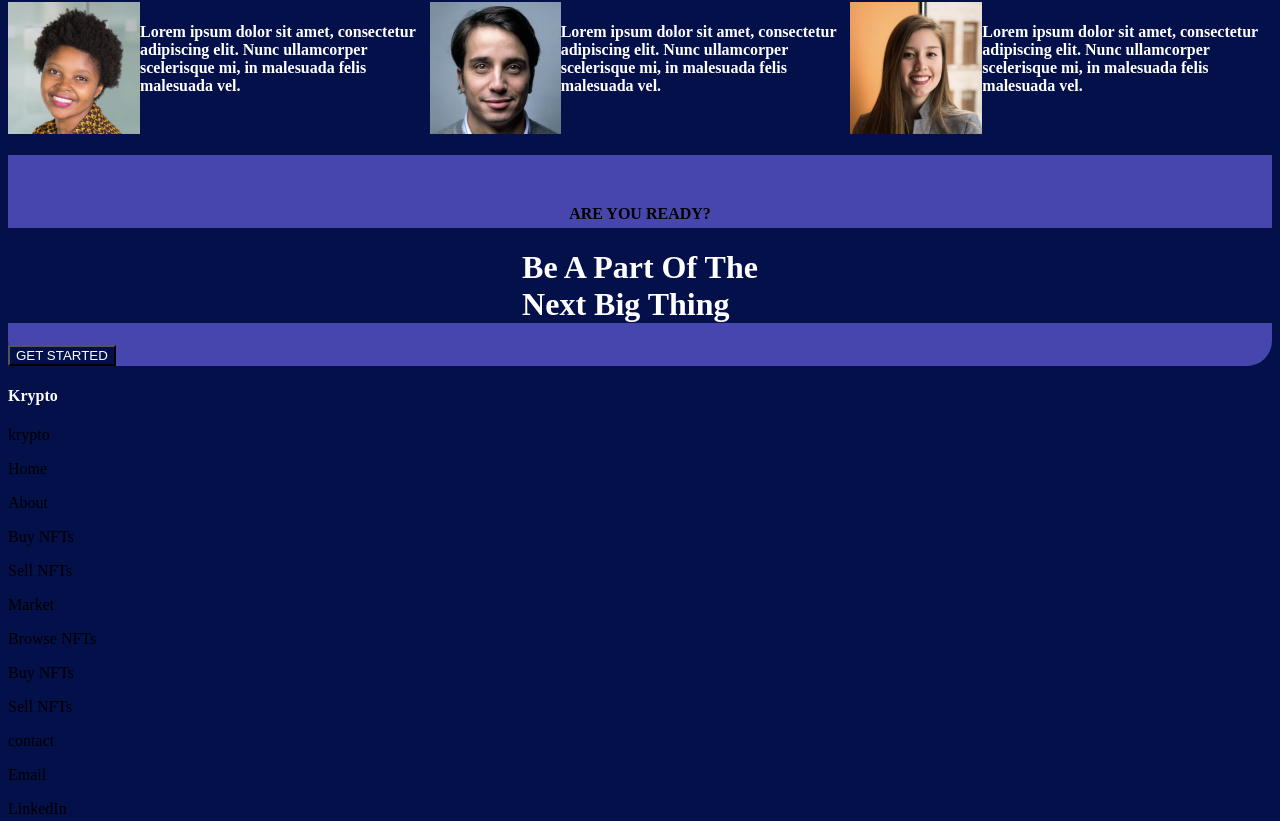
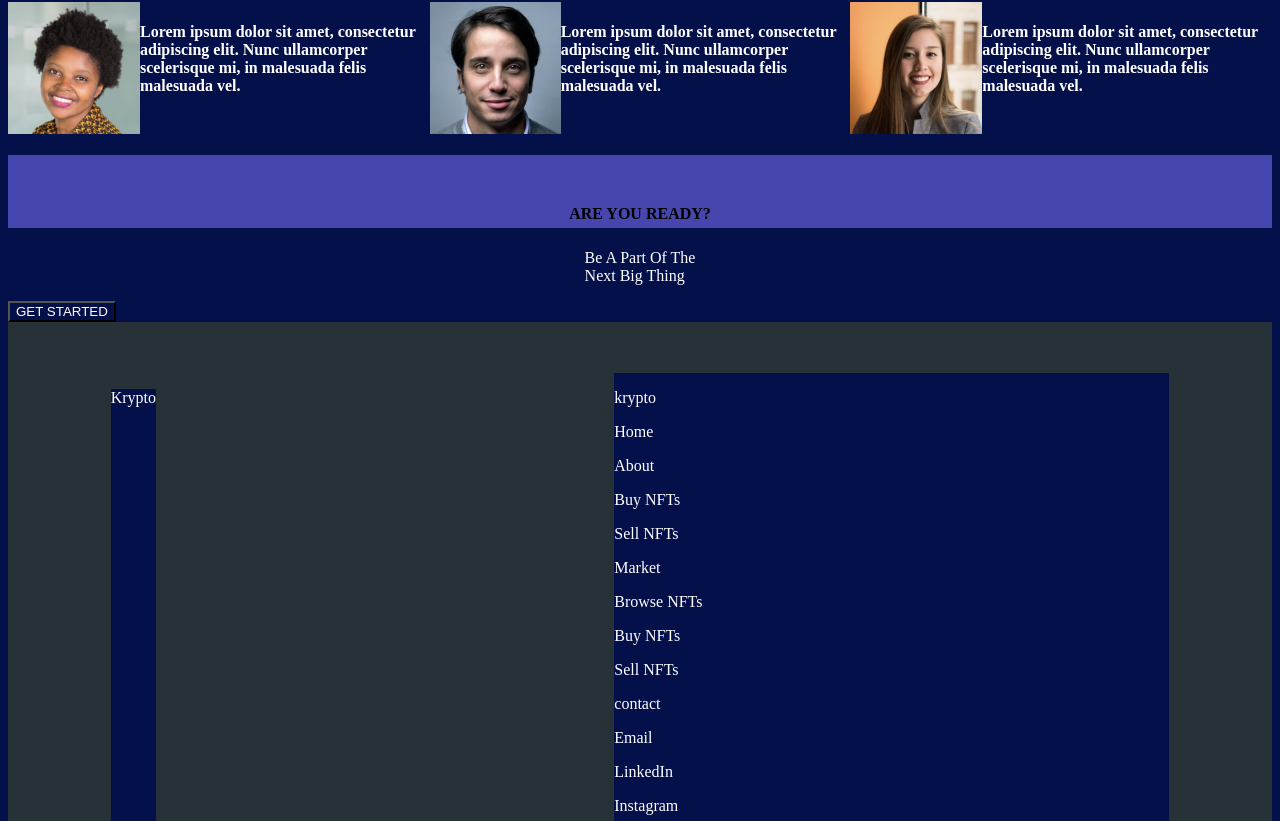
Before and after one commit to OnomePrecious/reactPractise, a React (Create React App) app: page / in a window 1280 px wide. Shown: the part 1879-2700 px from the top of the page. Built offline with nearby package versions, Linux system fonts and the light colour scheme.

Commit message:
practise

```diff
--- a/src/Component/Footer/index.jsx
+++ b/src/Component/Footer/index.jsx
@@ -4,7 +4,10 @@ const Footer = () => {
     return(
         <>
 <div className={style.mainContainer}>
-    <h4 style={{color: "#fff"}}>Krypto </h4>
+    <p style={{color: "#fff"}}>Krypto </p>
+<div className={style.footerSide}>
+
+
     <div><p>krypto</p>
         <div>
             <p>Home</p>
@@ -31,6 +34,7 @@ const Footer = () => {
                 <input placeholder="email address" className={style.input}/>
             </label>
         </div>
+</div>
 
     </div>
 </div>
--- a/src/Component/Footer/index.module.css
+++ b/src/Component/Footer/index.module.css
@@ -0,0 +1,15 @@
+.mainContainer {
+    background: #263238;
+    padding: 4% 0;
+    display: flex;
+    color: white;
+    justify-content: space-around;
+    gap: 20%;
+
+}
+.footerSide{
+    display: grid;
+    grid-template-columns: repeat(3, 1fr);
+    justify-content: space-evenly;
+
+}
--- a/src/Pages/Krypto/Started/index.jsx
+++ b/src/Pages/Krypto/Started/index.jsx
@@ -6,12 +6,12 @@ const Started =() => {
             <div className={style.mainContainer}>
                 <div className={style.textContainer}>
                     <h4> ARE YOU READY?</h4>
-                    <h1 style={{color: "#fff", display: "flex", justifyContent: "center"}}>Be A Part Of The <br/> Next Big Thing</h1>
-
+                    <p style={{color: "#fff", display: "flex", justifyContent: "center"}}>Be A Part Of The <br/> Next Big Thing</p>
                 </div>
                     <button className={style.buttonSection}>
                         GET STARTED
                     </button>
+
             </div>
         </>
 
--- a/src/Pages/Krypto/Started/index.module.css
+++ b/src/Pages/Krypto/Started/index.module.css
@@ -1,7 +1,7 @@
-.mainContainer{
-    border-radius: 25px;
-    background-color: #4646AE;
-}
+/*.mainContainer{*/
+/*    border-radius: 25px;*/
+/*    background-color: #4646AE;*/
+/*}*/
 
 
 
```
